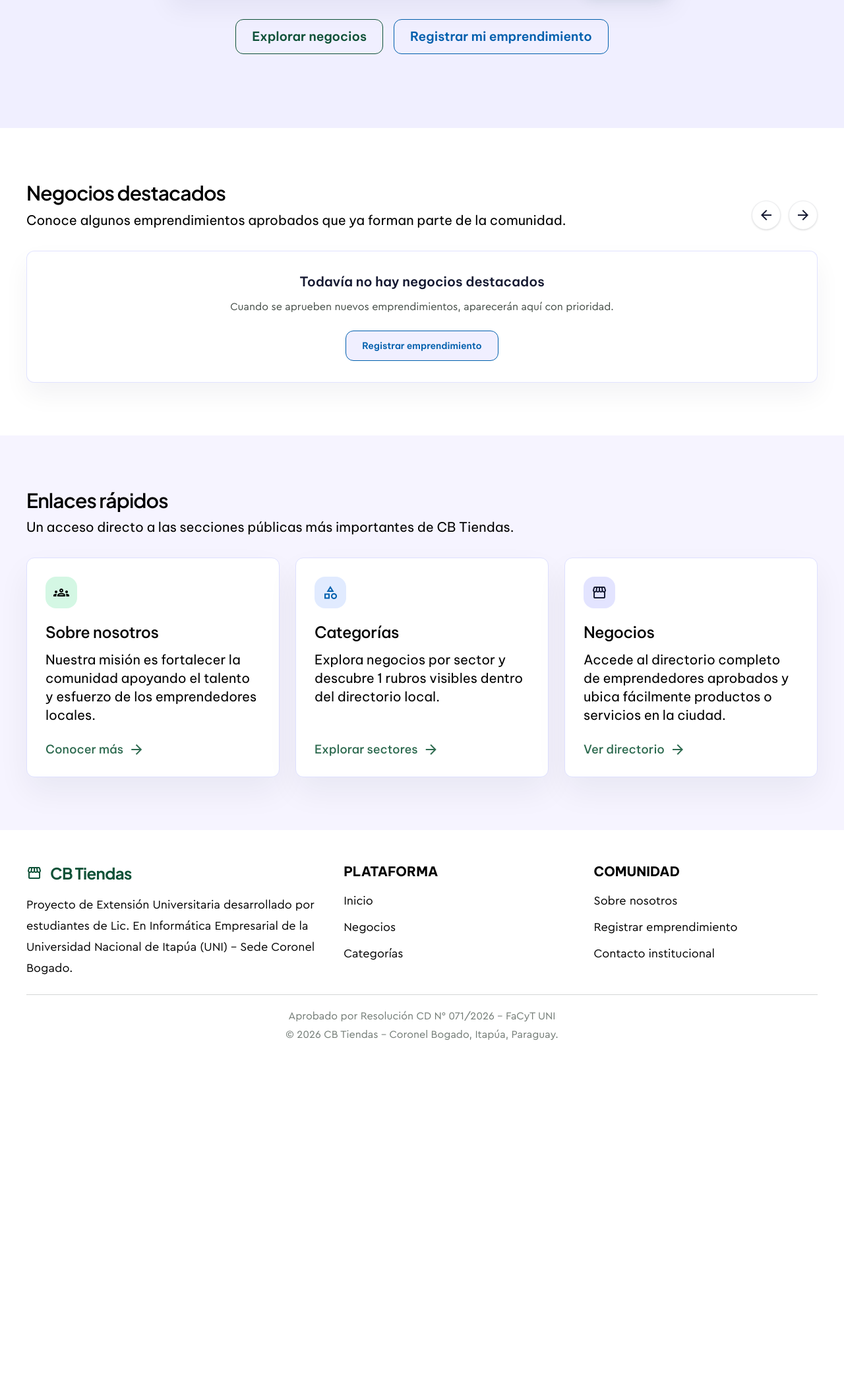
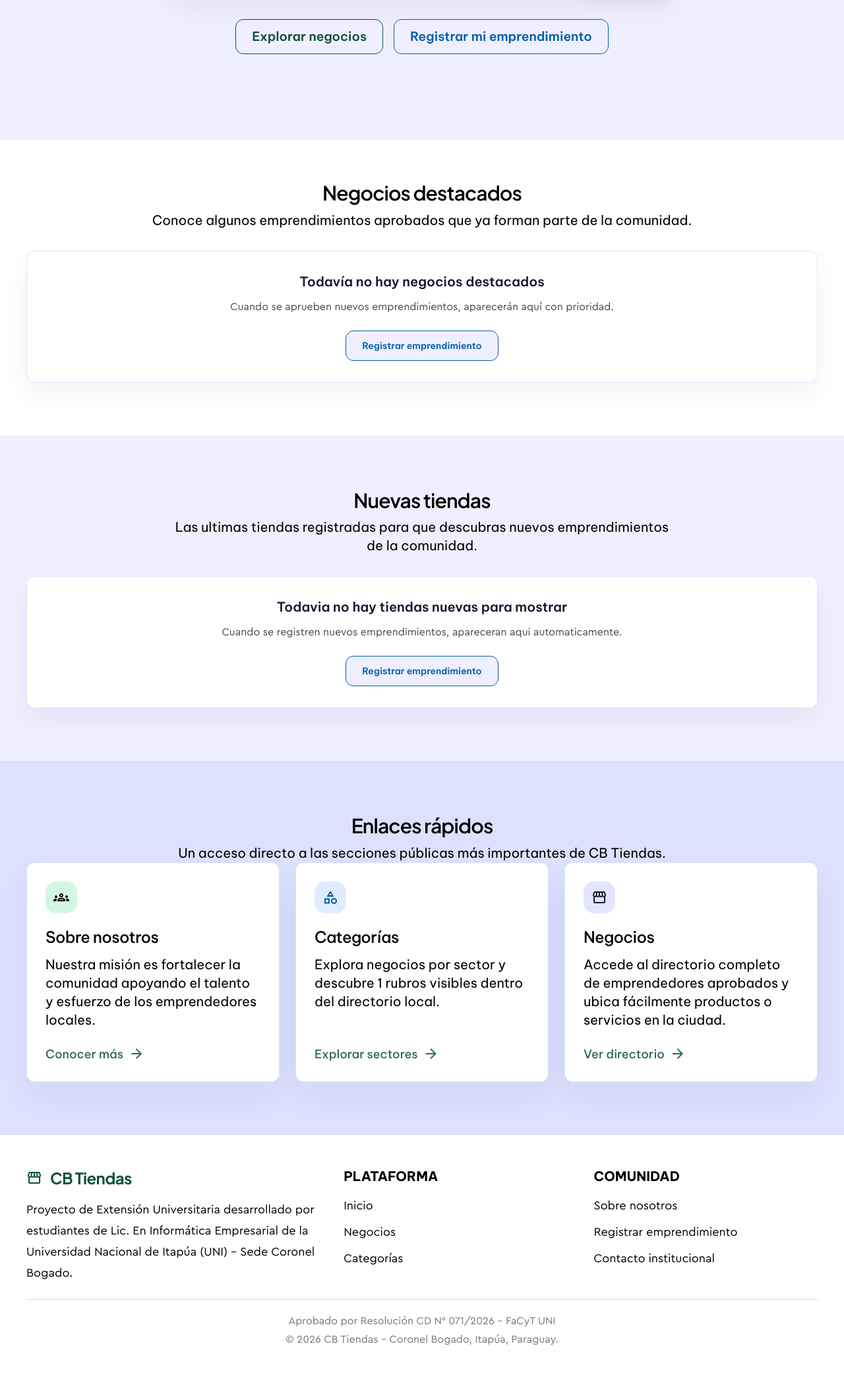
Before and after one commit to Fredy452/cb-tiendas, a Laravel app: page / in a window 1280 px wide. Shown: the part 465-2555 px from the top of the page at 66% size. Before the commit the page ends 2041 px from the top, so only its background shows below. Run offline with Laravel 12, Linux system fonts and the light colour scheme; tables that the repository leaves empty hold one stand-in row (values such as "Sample post"); style sheets or scripts are compiled from the project's sources; some libraries are stand-ins or nearby versions; some web fonts are replaced.

Commit message:
feat: añade sección de nuevas tiendas con carrusel en la página de inicio y mejora el estilo de la sección de destacados

```diff
--- a/resources/css/app.css
+++ b/resources/css/app.css
@@ -88,7 +88,9 @@
 }
 
 @layer components {
-    .cb-shell {
+    .cb-shell,
+    .nueva-tienda,
+    .enlaces {
         @apply mx-auto max-w-7xl px-4 sm:px-6 lg:px-10;
     }
 
--- a/resources/views/welcome.blade.php
+++ b/resources/views/welcome.blade.php
@@ -4,7 +4,7 @@
 @section('meta_description', 'La plaza digital de Coronel Bogado para descubrir, apoyar y registrar emprendimientos locales.')
 
 @section('content')
-    <section class="relative overflow-hidden">
+    <section class="relative overflow-visible">
         <div class="absolute inset-x-0 top-0 h-150 bg-[#F0EFFF]"></div>
 
         <div class="cb-shell cb-section relative py-10 md:p-28">
@@ -74,30 +74,9 @@
     </section>
 
     <section class="cb-shell cb-section" id="destacados" data-featured-section>
-        <div class="flex flex-col gap-4 sm:flex-row sm:items-end sm:justify-between">
-            <div>
-                <h2 class="cb-subheading text-3xl font-medium">Negocios destacados</h2>
-                <p class="mt-2 text-xl font-light">Conoce algunos emprendimientos aprobados que ya forman parte de la comunidad.</p>
-            </div>
-
-            <div class="flex items-center gap-3">
-                <button
-                    type="button"
-                    data-featured-prev
-                    class="inline-flex h-11 w-11 items-center justify-center rounded-full border border-[rgba(22,26,50,0.08)] bg-white text-(--cb-text) shadow-sm transition hover:-translate-y-0.5 hover:shadow"
-                    aria-label="Anterior"
-                >
-                    <span class="material-symbols-outlined text-[20px]">arrow_back</span>
-                </button>
-                <button
-                    type="button"
-                    data-featured-next
-                    class="inline-flex h-11 w-11 items-center justify-center rounded-full border border-[rgba(22,26,50,0.08)] bg-white text-(--cb-text) shadow-sm transition hover:-translate-y-0.5 hover:shadow"
-                    aria-label="Siguiente"
-                >
-                    <span class="material-symbols-outlined text-[20px]">arrow_forward</span>
-                </button>
-            </div>
+        <div class="text-center">
+            <h2 class="cb-subheading text-3xl font-medium">Negocios destacados</h2>
+            <p class="mt-2 text-xl font-light">Conoce algunos emprendimientos aprobados que ya forman parte de la comunidad.</p>
         </div>
 
         @if ($featuredStores->isEmpty())
@@ -161,13 +140,71 @@
         @endif
     </section>
 
-    <section class="cb-section bg-[rgba(244,242,255,0.8)]">
+    <section class=" cb-section bg-[#F0EFFF]"  id="nuevas-tiendas" data-home-carousel-section>
+        <div class="nueva-tienda">
+            <div class="text-center">
+                <h2 class="cb-subheading text-3xl font-medium">Nuevas tiendas</h2>
+                <p class="mx-auto mt-2 max-w-3xl text-xl font-light">Las ultimas tiendas registradas para que descubras nuevos emprendimientos de la comunidad.</p>
+            </div>
+
+            @if ($newStores->isEmpty())
+                <div class="cb-panel mt-8 p-8 text-center">
+                    <h3 class="text-xl font-semibold text-(--cb-text)">Todavia no hay tiendas nuevas para mostrar</h3>
+                    <p class="mt-3 text-(--cb-muted)">Cuando se registren nuevos emprendimientos, apareceran aqui automaticamente.</p>
+                    <a href="{{ route('emprendimientos.create') }}" class="cb-button-secondary mt-6">Registrar emprendimiento</a>
+                </div>
+            @else
+                <div class="cb-home-carousel mt-8" data-home-carousel>
+                    <div class="cb-home-viewport" data-home-viewport>
+                        <div class="cb-home-track" data-home-track>
+                        @foreach ($newStores as $store)
+                            @php
+                                $descriptionExcerpt = $store->description
+                                    ? Illuminate\Support\Str::limit(
+                                        trim(html_entity_decode(strip_tags($store->description), ENT_QUOTES, 'UTF-8')),
+                                        68,
+                                    )
+                                    : 'Nuevo emprendimiento local incorporado al directorio oficial.';
+                                $detailRouteKey = $store->slug ?: $store->getKey();
+                            @endphp
+
+                            <article class="cb-home-slide" data-home-slide>
+                                <a href="{{ route('tiendas.show', $detailRouteKey) }}" class="group cb-home-card">
+                                    <div class="cb-home-media">
+                                        @if ($store->cover_url)
+                                            <img
+                                                src="{{ $store->cover_url }}"
+                                                alt="{{ $store->name }}"
+                                                class="h-full w-full object-cover transition duration-500 group-hover:scale-105"
+                                            >
+                                        @else
+                                            <div class="cb-home-media-placeholder">
+                                                <span class="material-symbols-outlined text-[2rem] text-white/90">storefront</span>
+                                            </div>
+                                        @endif
+                                    </div>
+
+                                    <div class="px-1 pt-4">
+                                        <h3 class="text-lg font-semibold leading-tight tracking-tight text-(--cb-text)">{{ $store->name }}</h3>
+                                        <p class="mt-2 line-clamp-1 text-sm text-(--cb-muted)">
+                                            {{ $descriptionExcerpt }}
+                                        </p>
+                                    </div>
+                                </a>
+                            </article>
+                        @endforeach
+                        </div>
+                    </div>
+                </div>
+            @endif
+        </div>
+    </section>
+
+    <section class="cb-section bg-[#DEE0FF]">
         <div class="cb-shell">
-            <div class="mb-8 flex flex-col gap-3 sm:flex-row sm:items-end sm:justify-between">
-                <div>
-                    <h2 class="cb-subheading text-3xl font-medium">Enlaces rápidos</h2>
-                    <p class="mt-2 text-xl font-light">Un acceso directo a las secciones públicas más importantes de CB Tiendas.</p>
-                </div>
+            <div class="text-center">
+                <h2 class="cb-subheading text-3xl font-medium">Enlaces rápidos</h2>
+                <p class="mt-2 text-xl font-light">Un acceso directo a las secciones públicas más importantes de CB Tiendas.</p>
             </div>
 
             <div class="grid gap-6 lg:grid-cols-3">
```
Also changed, not shown: other parts of resources/css/app.css (+64 -0 lines), resources/js/app.js (+29 -5 lines).
